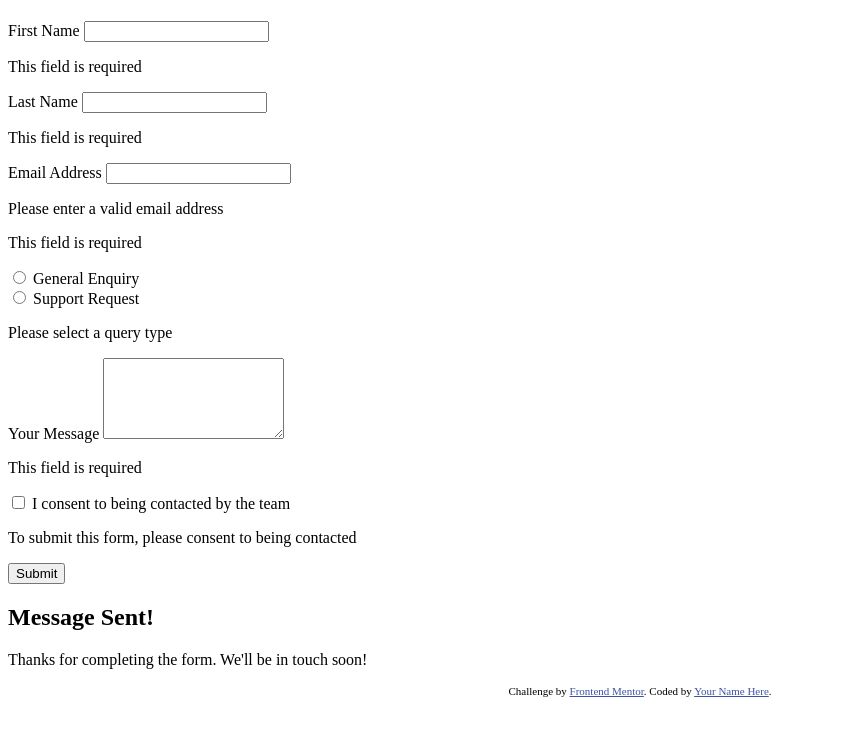
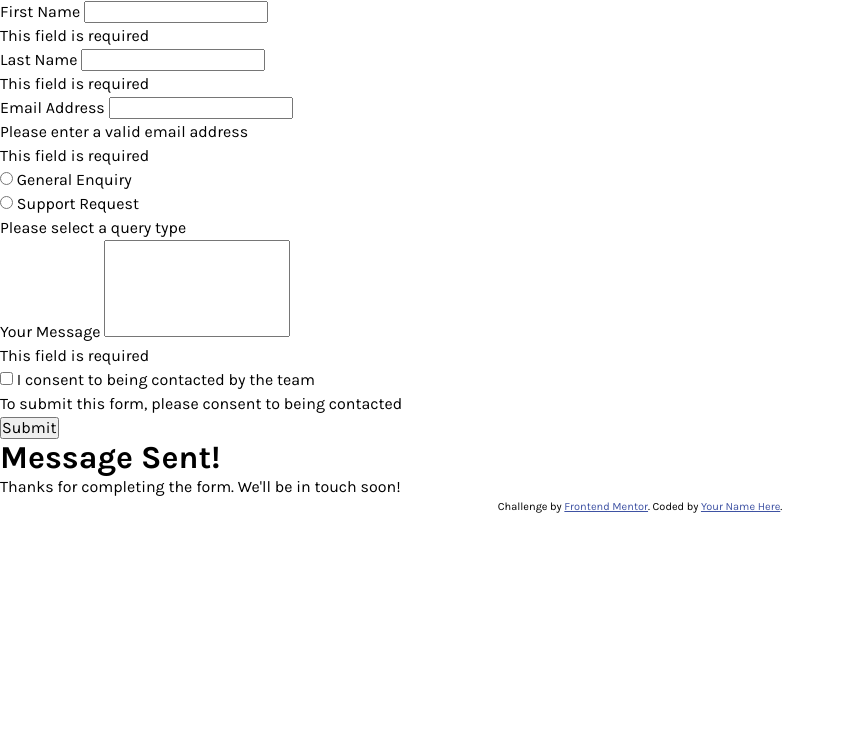
Before and after one commit to Tejiri-A/contact-form, a plain HTML site: page index.html in a window 1280 px wide. Shown: the whole page, without its empty margins (0-843 px from the left). Drawn offline with Linux system fonts and the light colour scheme.

Commit message:
Applied CSS Reset to Ensure Consistent Styling Across Browsers

```diff
--- a/index.html
+++ b/index.html
@@ -12,18 +12,17 @@
       href="./assets/images/favicon-32x32.png"
     />
 
+    <!-- google fonts import -->
+    <link rel="preconnect" href="https://fonts.googleapis.com" />
+    <link rel="preconnect" href="https://fonts.gstatic.com" crossorigin />
+    <link
+      href="https://fonts.googleapis.com/css2?family=Karla:wght@200..800&display=swap"
+      rel="stylesheet"
+    />
+
+    <link rel="stylesheet" href="style.css" />
+
     <title>Frontend Mentor | Contact form</title>
-
-    <!-- Feel free to remove these styles or customise in your own stylesheet 👍 -->
-    <style>
-      .attribution {
-        font-size: 11px;
-        text-align: center;
-      }
-      .attribution a {
-        color: hsl(228, 45%, 44%);
-      }
-    </style>
   </head>
   <body>
     <main class="contact">
@@ -159,12 +158,12 @@
         </form>
       </div>
 
-      <article class="contact__success">
+      <div class="contact__success">
         <h1 class="contact__success-title">Message Sent!</h1>
         <p class="contact__success-text">
           Thanks for completing the form. We'll be in touch soon!
         </p>
-      </article>
+      </div>
     </main>
 
     <footer class="attribution">
--- /dev/null
+++ b/style.css
@@ -0,0 +1,142 @@
+/* varaibles */
+:root {
+  /* Colors - Primary */
+  --color-green-200: hsl(148, 38%, 91%);
+  --color-green-600: hsl(169, 82%, 27%);
+  --color-red: hsl(0, 66%, 54%);
+
+  /* Colors - Neutral */
+  --color-white: hsl(0, 0%, 100%);
+  --color-grey-500: hsl(186, 15%, 59%);
+  --color-grey-900: hsl(187, 24%, 22%);
+
+  /* Typography - Font Family */
+  --font-family-primary: "Karla", sans-serif;
+
+  /* Typography - Font Weights */
+  --font-weight-regular: 400;
+  --font-weight-bold: 700;
+
+  /* Typography - Base Size */
+  --font-size-base: 16px;
+
+  /* Typography - Larger than Heading Sizes */
+  --font-size-giga: 5rem; /* 80px / 16px = 5rem */
+  --font-size-mega: 4.375rem; /* 70px / 16px = 4.375rem */
+  --font-size-kilo: 3.75rem; /* 60px / 16px = 3.75rem */
+
+  /* Typography - Heading Sizes */
+  --font-size-h1: 2.25rem; /* 36px / 16px = 2.25rem */
+  --font-size-h2: 2rem; /* 32px / 16px = 2rem */
+  --font-size-h3: 1.75rem; /* 28px / 16px = 1.75rem */
+  --font-size-h4: 1.5rem; /* 24px / 16px = 1.5rem */
+  --font-size-h5: 1.25rem; /* 20px / 16px = 1.25rem */
+  --font-size-h6: 1.125rem; /* 18px / 16px = 1.125rem */
+
+  /* Typography - Smaller than Heading Sizes */
+  --font-size-milli: 0.875rem; /* 14px / 16px = 0.875rem */
+  --font-size-micro: 0.625rem; /* 10px / 16px = 0.625rem */
+  --font-size-nano: 0.5rem; /* 8px / 16px = 0.5rem */
+}
+
+/* Optional: Apply base font size to HTML element */
+html {
+  font-size: var(--font-size-base);
+  font-family: var(--font-family-primary);
+}
+
+/* css reset */
+
+/* Box sizing rules */
+*,
+*::before,
+*::after {
+  box-sizing: border-box;
+  margin: 0;
+  padding: 0;
+}
+
+/* Prevent font size inflation */
+html {
+  -moz-text-size-adjust: none;
+  -webkit-text-size-adjust: none;
+  text-size-adjust: none;
+}
+
+/* Remove default margin in favour of better control in authored CSS */
+body,
+h1,
+h2,
+h3,
+h4,
+p,
+figure,
+blockquote,
+dl,
+dd {
+  margin-block-end: 0;
+}
+
+
+/* Set core body defaults */
+body {
+  min-height: 100vh;
+  line-height: 1.5;
+}
+
+/* Set shorter line heights on headings and interactive elements */
+h1,
+h2,
+h3,
+h4,
+button,
+input,
+label {
+  line-height: 1.1;
+}
+
+/* Balance text wrapping on headings */
+h1,
+h2,
+h3,
+h4 {
+  text-wrap: balance;
+}
+
+
+/* Make images easier to work with */
+img,
+picture {
+  max-width: 100%;
+  display: block;
+}
+
+/* Inherit fonts for inputs and buttons */
+input,
+button,
+textarea,
+select {
+  font-family: inherit;
+  font-size: inherit;
+}
+
+/* Make sure textareas without a rows attribute are not tiny */
+textarea:not([rows]) {
+  min-height: 10em;
+}
+
+/* Make sure text area cannot be resized */
+textarea{
+  resize: none;
+}
+
+
+
+/* footer */
+.attribution {
+  font-size: 11px;
+  text-align: center;
+}
+.attribution a {
+  color: hsl(228, 45%, 44%);
+}
```
